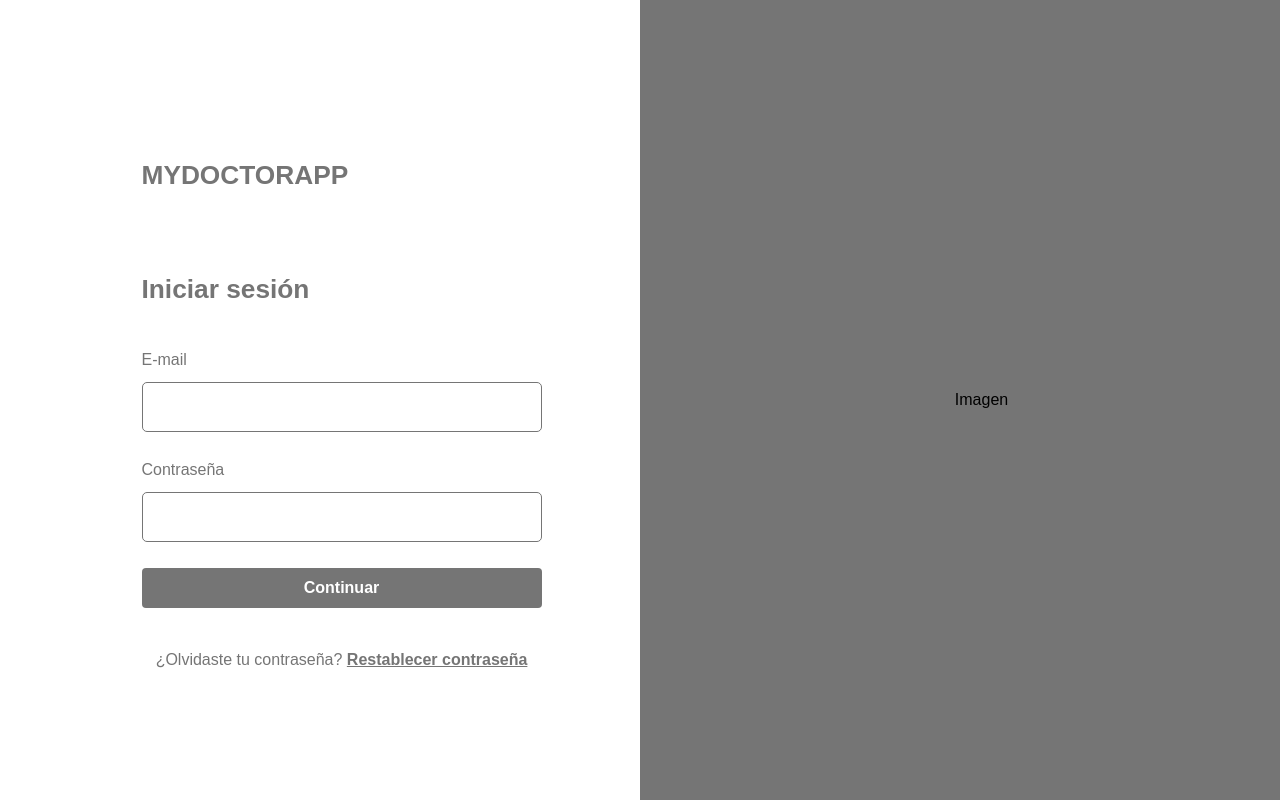
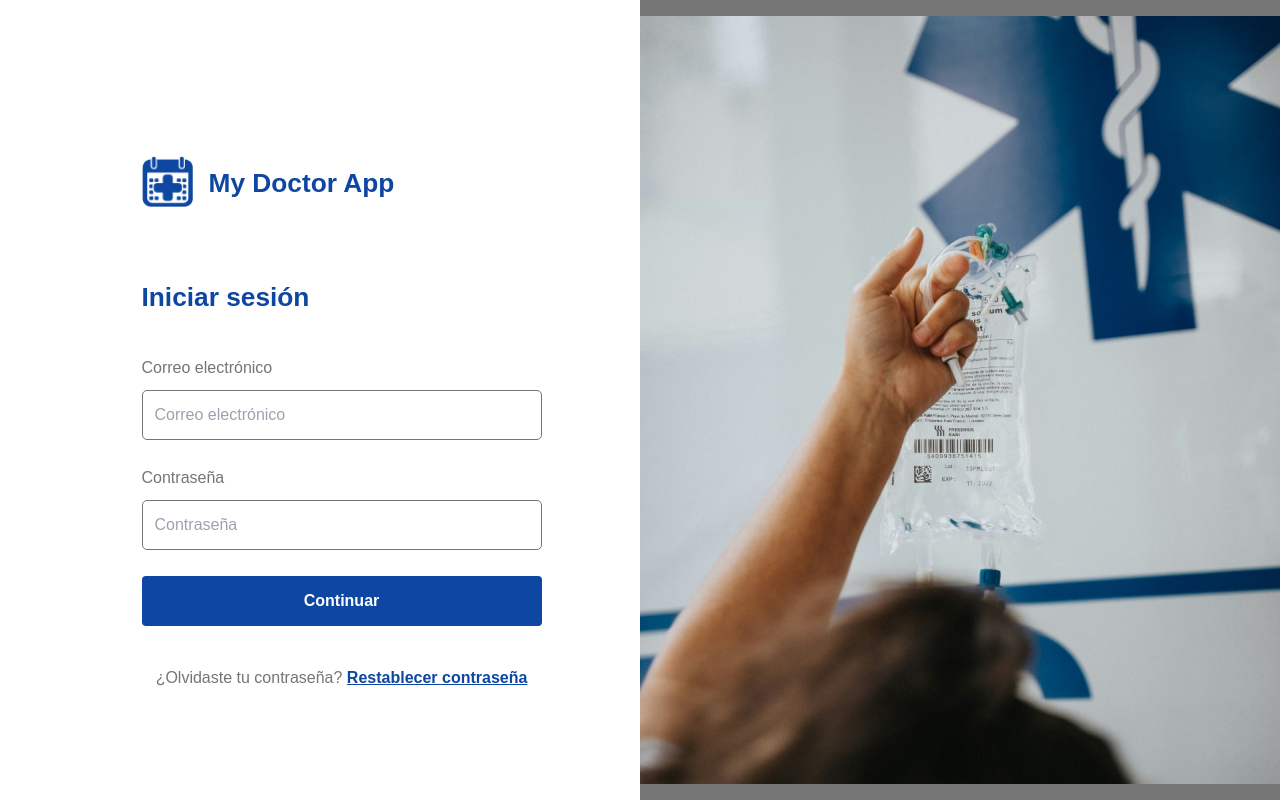
Before and after one commit to LautaroTnz/c17-56-T-Java, a React (Vite) app in the folder frontend/: page / in a window 1280 px wide. Shown: the top 800 px of the page. Built offline with nearby package versions, Linux system fonts and the light colour scheme.

Commit message:
Modif: Login en alta

```diff
--- a/frontend/src/assets/index.js
+++ b/frontend/src/assets/index.js
@@ -10,3 +10,5 @@ export { default as IconDoctor } from './Navbar/Icondoctor.svg'
 export { default as IconReception } from './Navbar/Iconrecep.svg'
 export { default as HistoriaClinica } from './Navbar/medico/HistoriaClinica.png'
 export { default as RegistroMedico } from './Navbar/medico/registroMedico.png'
+export { default as LoginIcon } from './Login/LoginIcon.png'
+export { default as ImagenLogin } from './Login/ImagenLogin.png'
--- a/frontend/src/components/FormLogin/FormLogin.jsx
+++ b/frontend/src/components/FormLogin/FormLogin.jsx
@@ -1,78 +1,110 @@
-import { useState } from "react"
+import { useState } from "react";
+import { LoginIcon } from "../../assets";
 
 function FormLogin({ onLogin }) {
-
-    const [email, setEmail] = useState('');
-    const [password, setPassword] = useState('');
-    const [error, setError] = useState('');
+  const [email, setEmail] = useState("");
+  const [password, setPassword] = useState("");
+  const [error, setError] = useState("");
 
   const handleSubmit = (event) => {
     event.preventDefault(); // Evita el envío del formulario
 
-        if (email === 'admin@gmail.com' && password === 'admin') {
+    if (email === "admin@gmail.com" && password === "admin") {
       console.log("Iniciando sesión como admin...");
-            onLogin('admin'); // Llamar a onLogin con el rol 'admin'
+      onLogin("admin"); // Llamar a onLogin con el rol 'admin'
       window.location.href = "/inicio";
-        } else if (email === 'medico@gmail.com' && password === 'medico') {
+    } else if (email === "medico@gmail.com" && password === "medico") {
       console.log("Iniciando sesión como médico...");
-            onLogin('medico'); // Llamar a onLogin con el rol 'medico'
+      onLogin("medico"); // Llamar a onLogin con el rol 'medico'
       window.location.href = "/agendamedico";
-        } else if (email === 'recepcionista@gmail.com' && password === 'recepcionista') {
+    } else if (
+      email === "recepcionista@gmail.com" &&
+      password === "recepcionista"
+    ) {
       console.log("Iniciando sesión como recepcionista...");
-            onLogin('recepcionista'); // Llamar a onLogin con el rol 'recepcionista'
+      onLogin("recepcionista"); // Llamar a onLogin con el rol 'recepcionista'
       window.location.href = "/agendarecepcionista";
-        } else if (email === 'paciente@gmail.com' && password === 'paciente') {
+    } else if (email === "paciente@gmail.com" && password === "paciente") {
       console.log("Iniciando sesión como paciente...");
-            onLogin('paciente'); // Llamar a onLogin con el rol 'paciente'
+      onLogin("paciente"); // Llamar a onLogin con el rol 'paciente'
       window.location.href = "/agendapaciente";
-        }
-         else {
+    } else {
       console.log("Credenciales incorrectas");
       setError("Credenciales incorrectas. Por favor, inténtalo de nuevo.");
-            setEmail('');
-            setPassword('');
+      setEmail("");
+      setPassword("");
     }
   };
 
-
   return (
-        <div className='mr-4 ml-4 mt-20 xl:mr-4 xl:ml-4 xl:mt-0 flex xl:justify-center xl:items-center h-screen'>
-            <div className='flex flex-col w-[400px] h-[488px]'>
-                <h1 className='text-[26.27px] font-bold text-primarygrey mb-[75px]'>MYDOCTORAPP</h1>
-                <h2 className='text-[26.27px] font-bold text-primarygrey mb-[38px]'>Iniciar sesión</h2>
+    <div className="mr-4 ml-4 mt-20 xl:mr-4 xl:ml-4 xl:mt-0 flex xl:justify-center xl:items-center h-screen">
+      <div className="flex flex-col w-[400px] h-[488px]">
+        <div className="flex flex-row">
+          <img
+            className="w-[51px] h-[51px] mr-4"
+            src={LoginIcon}
+            alt="MyDoctorApp"
+          />
+          <h1 className="text-[26.27px] font-bold text-primaryazul mb-[75px] mt-2">
+            My Doctor App
+          </h1>
+        </div>
+        <h2 className="text-[26.27px] font-bold text-primaryazul mb-[38px]">
+          Iniciar sesión
+        </h2>
         <div>
-                    <form className='flex flex-col' onSubmit={handleSubmit}>
-                        <label className='text-[16px] text-primarygrey mb-[10px]' htmlFor="email">E-mail</label>
+          <form className="flex flex-col" onSubmit={handleSubmit}>
+            <label
+              className="text-[16px] text-primarygrey mb-[10px]"
+              htmlFor="email"
+            >
+              Correo electrónico
+            </label>
             <input
-                            className='w-full h-[50px] border border-primarygrey rounded-[5px] mb-[26px]'
+              className="w-full h-[50px] border border-primarygrey rounded-[5px] mb-[26px] p-3"
               type="email"
-                            id='email'
+              placeholder="Correo electrónico"
+              id="email"
               value={email}
               onChange={(e) => setEmail(e.target.value)}
               required
             />
 
-                        <label className='text-[16px] text-primarygrey mb-[10px]' htmlFor="password">Contraseña</label>
+            <label
+              className="text-[16px] text-primarygrey mb-[10px]"
+              htmlFor="password"
+            >
+              Contraseña
+            </label>
             <input
-                            className='w-full h-[50px] border border-primarygrey rounded-[5px] mb-[26px]'
+              className="w-full h-[50px] border border-primarygrey rounded-[5px] mb-[26px] p-3"
               type="password"
-                            id='password'
+              id="password"
+              placeholder="Contraseña"
               value={password}
               onChange={(e) => setPassword(e.target.value)}
               required
             />
 
-                        <button type="submit" className="bg-primarygrey text-white font-bold py-2 px-4 rounded mb-[40px]">
+            <button
+              type="submit"
+              className="bg-primaryazul h-[50px] text-white font-bold py-2 px-4 rounded mb-[40px]"
+            >
               Continuar
             </button>
             {error && <p className="text-red-500 mt-[-28px]">{error}</p>}
           </form>
-                    <div className='w-full h-[16px] text-center'>
-                        <h1 className='text-primarygrey text-3.5 lx:text-4'>¿Olvidaste tu contraseña? <a className='underline font-bold text-3.5 lx:text-4' href="">Restablecer contraseña</a></h1>
+          <div className="w-full h-[16px] text-center">
+            <h1 className="text-primarygrey text-3.5 lx:text-4">
+              ¿Olvidaste tu contraseña?{" "}
+              <a className="underline font-bold text-3.5 lx:text-4 text-primaryazul" href="">
+                Restablecer contraseña
+              </a>
+            </h1>
           </div>
         </div>
       </div>
     </div>
-    )
+  );
 }
-export default FormLogin
+export default FormLogin;
--- a/frontend/src/pages/Login/Login.jsx
+++ b/frontend/src/pages/Login/Login.jsx
@@ -1,29 +1,24 @@
-import React from 'react';
-import { FormLogin } from '../../components';
+import React from "react";
+import { FormLogin } from "../../components";
+import { ImagenLogin } from "../../assets";
 
-const Login = ( { onLogin } ) => {
-    return (
-        <div className='flex justify-center'>
-            <div className='xl:grid xl:grid-cols-2'>
+const Login = ({ onLogin }) => {
+  return (
+    <div className="flex justify-center">
+      <div className="xl:grid xl:grid-cols-2">
+        <div className="xl:h-auto xl:w-[683px] w-[360px]">
+          <FormLogin onLogin={onLogin} />
+        </div>
 
-
-                <div className='xl:h-auto xl:w-[683px] w-[360px]'>
-
-                    <FormLogin onLogin={onLogin}  />
-
-                </div>
-
-
-
-                <div className=' hidden xl:w-[683px] w-[360px]
-                bg-primarygrey xl:h-auto xl:flex justify-center xl:items-center'>
-                    Imagen
-                </div>
-
-
-            </div>
+        <div
+          className=" hidden xl:w-[683px] w-[360px]
+                bg-primarygrey xl:h-auto xl:flex justify-center xl:items-center"
+        >
+          <img src={ImagenLogin} alt="Hospital" />
         </div>
-    );
+      </div>
+    </div>
+  );
 };
 
 export default Login;
--- a/frontend/tailwind.config.js
+++ b/frontend/tailwind.config.js
@@ -11,6 +11,7 @@ export default {
       'primary': '#FFFFFF',
       'secondary': '#000000',
       'primarygrey': '#757575',
+      'primaryazul': '#0D47A1',
     },
     // Extiende los colores de texto
     textColor: {
```
Also changed, not shown: frontend/src/assets/Login/ImagenLogin.png (added), frontend/src/assets/Login/LoginIcon.png (added). Lines whose indentation alone changed are shown as unchanged.
